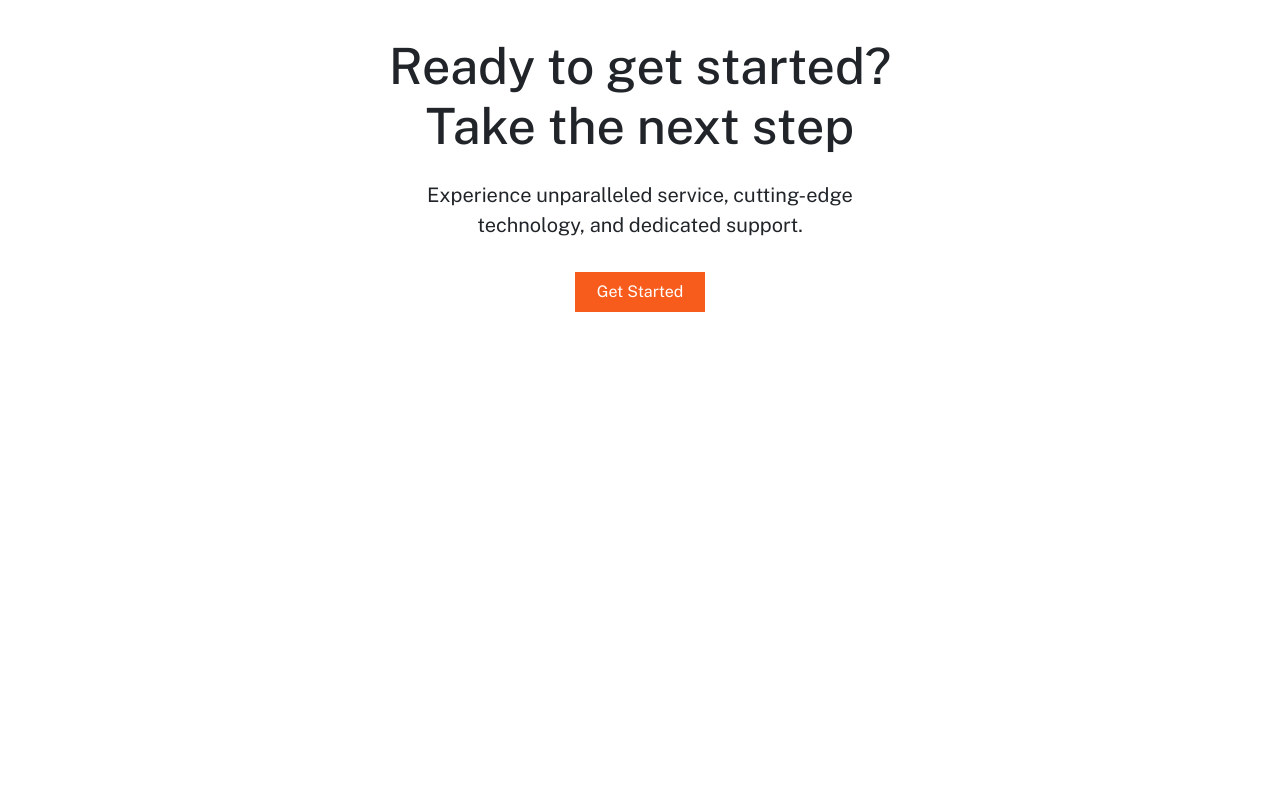
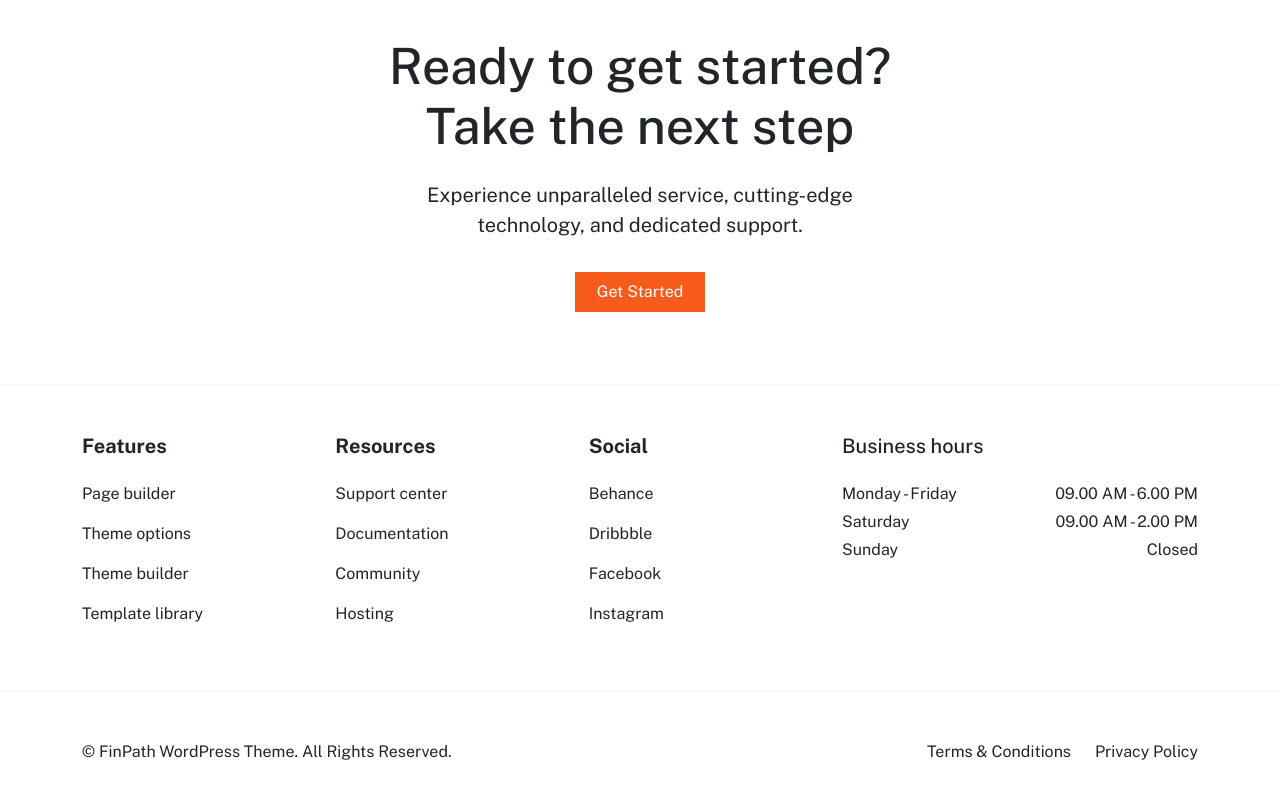
Before and after one commit to DivyaG7/ck, a React (Create React App) app: page /Getstart in a window 1280 px wide. Shown: the part 1459-2257 px from the top of the page. Before the commit the page ends 1843 px from the top, so only its background shows below. Built offline with nearby package versions, Linux system fonts and the light colour scheme.

Commit message:
Initial commit

```diff
--- a/src/components/contact.jsx
+++ b/src/components/contact.jsx
@@ -190,19 +190,8 @@ export const Contact = () => {
 
 
       <section>
-        <div className="map-container mt-5">
-          {/* Google Maps Embed iframe */}
-          <iframe
-            title="Company Location"
-            src="https://www.google.com/maps/embed?pb=!1m14!1m12!1m3!1d248839.0447873106!2d80.01263977812498!3d12.964807662433914!2m3!1f0!2f0!3f0!3m2!1i1024!2i768!4f13.1!5e0!3m2!1sen!2sin!4v1720601926483!5m2!1sen!2sin"
-            width="100%"
-            height="500"
-            frameBorder="0"
-            style={{ border: 0 }}
-            allowFullScreen=""
-            aria-hidden="false"
-            tabIndex="0"
-          ></iframe>
+        <div className="map-container mt-3">
+
 
           {/* Address overlay only on larger screens */}
           <div className="address-overlay d-none d-md-block">
@@ -251,6 +240,20 @@ export const Contact = () => {
               </div>
             </div>
           </div>
+
+          {/* Google Maps Embed iframe */}
+          <iframe
+            title="Company Location"
+            src="https://www.google.com/maps/embed?pb=!1m14!1m12!1m3!1d248839.0447873106!2d80.01263977812498!3d12.964807662433914!2m3!1f0!2f0!3f0!3m2!1i1024!2i768!4f13.1!5e0!3m2!1sen!2sin!4v1720601926483!5m2!1sen!2sin"
+            width="100%"
+            height="500"
+            frameBorder="0"
+            style={{ border: 0 }}
+            allowFullScreen=""
+            aria-hidden="false"
+            tabIndex="0"
+          ></iframe>
+
         </div>
       </section>
     </div>
--- a/src/components/footer.jsx
+++ b/src/components/footer.jsx
@@ -3,7 +3,60 @@ import React from 'react'
 export const Footer = () => {
   return (
     <div>
+      <div style={{ borderBottom: '2px solid #f6f7fc' }}></div>
+      <div className='container mt-5 mb-5'>
+        <div className='row'>
+          <div className='col-md-8'>
+            <div className='row'>
+              <div className='col-md-4' style={{ textAlign: 'left' }}>
+                <h5 className='mb-4' style={{ fontWeight: 'bold' }}>Features</h5>
+                <p>Page builder</p>
+                <p>Theme options</p>
+                <p>Theme builder</p>
+                <p>Template library</p>
+              </div>
+              <div className='col-md-4' style={{ textAlign: 'left' }}>
+                <h5 className='mb-4' style={{ fontWeight: 'bold' }}>Resources</h5>
+                <p>Support center</p>
+                <p>Documentation</p>
+                <p>Community</p>
+                <p>Hosting</p>
+              </div>
+              <div className='col-md-4' style={{ textAlign: 'left' }}>
+                <h5 className='mb-4' style={{ fontWeight: 'bold' }}>Social</h5>
+                <p>Behance</p>
+                <p>Dribbble</p>
+                <p>Facebook</p>
+                <p>Instagram</p>
+              </div>
+            </div>
+          </div>
+          <div className='col-md-4' style={{ textAlign: 'left' }}>
+            <h5>Business hours</h5>
+            <div className='d-flex flex-md-row justify-content-between mt-4'>
+              <div className='d-flex flex-column'>
+                <p className="mb-1">Monday - Friday</p>
+                <p className="mb-1">Saturday</p>
+                <p className="mb-1">Sunday</p>
+              </div>
+              <div className='d-flex flex-column align-items-end'>
+                <p className="mb-1">09.00 AM - 6.00 PM</p>
+                <p className="mb-1">09.00 AM - 2.00 PM</p>
+                <p className="mb-1">Closed</p>
+              </div>
+            </div>
+          </div>
+        </div>
+      </div>
+      <div className='mb-5' style={{ borderBottom: '2px solid #f6f7fc' }}></div>
 
+      <div className='container d-flex justify-content-between pb-4'>
+        <p>© FinPath WordPress Theme. All Rights Reserved.</p>
+        <div className='d-flex justify-content-between gap-4'>
+          <p>Terms & Conditions</p>
+          <p>Privacy Policy</p>
+        </div>
+      </div>
     </div>
   )
 }
```
